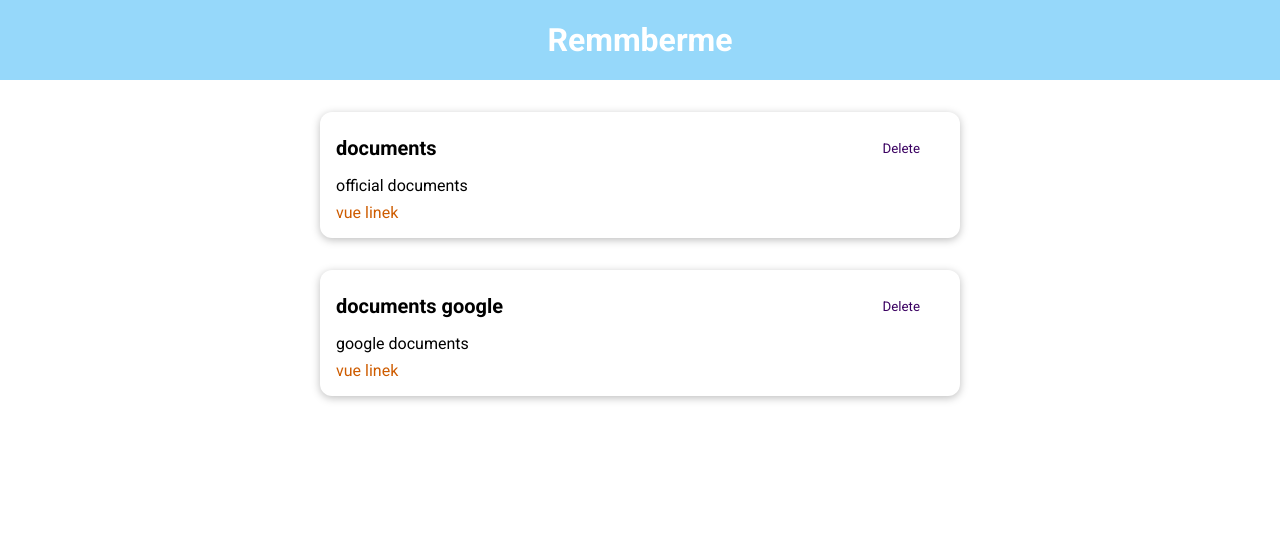
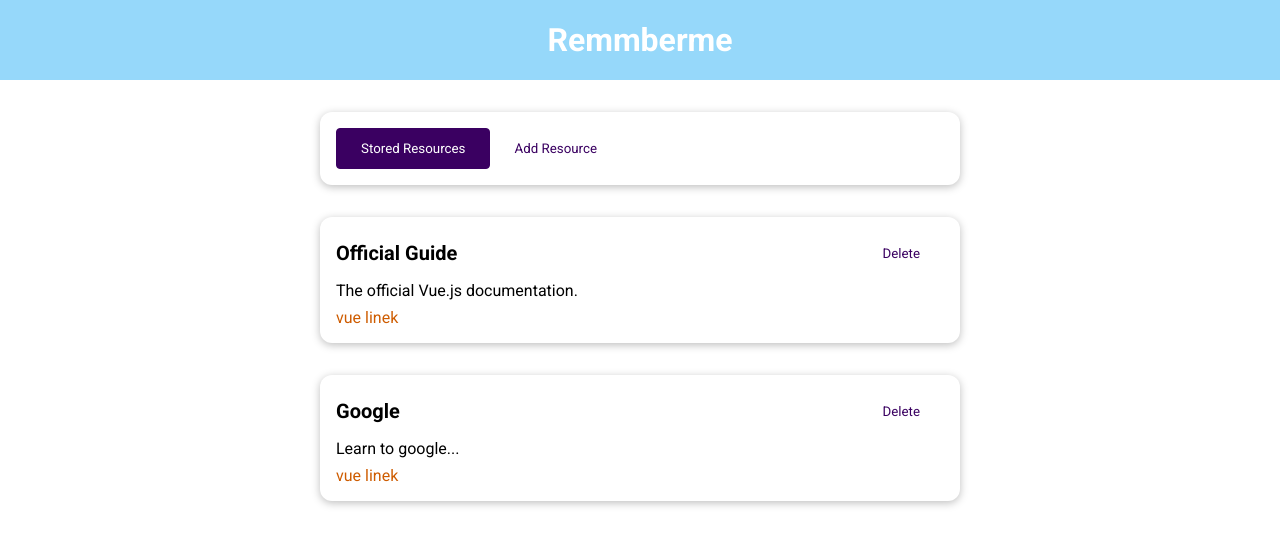
Before and after one commit to hossampy/Learning-Resources-app, a Vue app: page / in a window 1280 px wide. Shown: the top 546 px of the page. Built offline with nearby package versions, Linux system fonts and the light colour scheme.

Commit message:
add dynamic components and some styling

```diff
--- a/src/App.vue
+++ b/src/App.vue
@@ -1,37 +1,23 @@
 <template >
     <TheHeader :title="title1"> </TheHeader>
-    <storedRes :resources="savedresources">
-    </storedRes>
+    <TheRes ></TheRes>
 
-
-</template>
+    </template>
 
 <script>
-import storedRes from './components/learning-resource/storedRes.vue'
+
 import TheHeader from './components/layouts/TheHeader.vue'
+import TheRes from './components/learning-resource/TheResources.vue'
 
 export default {
     components:{
-        storedRes,
+        TheRes,
         TheHeader
     },
 data(){
     return{
         title1:'remmberme',
-        savedresources:[
-            {
-             id:'vuejs',
-             title:'documents',
-             description:'official documents',
-            link:'vuejs.org'
-            },
-            {
-             id: 'google',
-             title: 'documents google',
-            description: 'google documents',
-            link: 'google.com'
-            }
-        ]
+
     }
 }
 }
--- a/src/components/UI/BaseButton.vue
+++ b/src/components/UI/BaseButton.vue
@@ -20,6 +20,7 @@
     color: white;
     cursor: pointer;
     border-radius: 4px;
+
 }
 
 button:hover,
--- /dev/null
+++ b/src/components/learning-resource/AddResource.vue
@@ -0,0 +1,49 @@
+<template>
+  <base-card>
+    <form>
+      <div class="form-control">
+        <label for="title">Title</label>
+        <input id="title" name="title" type="text" />
+      </div>
+      <div class="form-control">
+        <label for="description">Description</label>
+        <textarea id="description" name="description" rows="3"></textarea>
+      </div>
+      <div class="form-control">
+        <label for="link">Link</label>
+        <input id="link" name="link" type="url" />
+      </div>
+      <div>
+        <base-button type="submit">Add Resource</base-button>
+      </div>
+    </form>
+  </base-card>
+</template>
+
+<style scoped>
+label {
+  font-weight: bold;
+  display: block;
+  margin-bottom: 0.5rem;
+}
+
+input,
+textarea {
+  display: block;
+  width: 100%;
+  font: inherit;
+  padding: 0.15rem;
+  border: 1px solid #ccc;
+}
+
+input:focus,
+textarea:focus {
+  outline: none;
+  border-color: #3a0061;
+  background-color: #f7ebff;
+}
+
+.form-control {
+  margin: 1rem 0;
+}
+</style>
--- a/src/components/learning-resource/LearnigResources.vue
+++ b/src/components/learning-resource/LearningResource.vue
@@ -17,10 +17,11 @@
 </template>
 
 <script>
-import BaseCard from '../UI/BaseCard.vue'
+
 export default {
-  components: { BaseCard },
-    props: ['title', 'description','link'] /* astana rahom yjoke men perent */
+
+    props: ['title', 'description','link'] /* astana rahom yjoke men perent */ ,
+
 
 }
 </script>
--- /dev/null
+++ b/src/components/learning-resource/StoredResources.vue
@@ -0,0 +1,36 @@
+<template>
+    <LearnigResources v-for="res in resources" :key="res.id" :title="res.title" :description="res.description"
+        :link="res.link"></LearnigResources>
+
+
+</template>
+
+<script>
+import LearnigResources from './LearningResource.vue'
+export default {
+    inject: [
+        'resources'
+    ],
+    components:{
+        LearnigResources
+    },
+    data(){
+        return{
+
+        }
+    },
+
+
+}
+</script>
+
+<style>
+ul {
+    list-style:none;
+    margin: 0;
+    padding: 0;
+    margin: auto;
+    max-width: 40rem;
+}
+
+</style>
--- /dev/null
+++ b/src/components/learning-resource/TheResources.vue
@@ -0,0 +1,57 @@
+<template>
+    <base-card>
+        <base-button @click="setSelectedTab('stored-resources')" :mode="storedResButtonMode">Stored
+            Resources</base-button>
+        <base-button @click="setSelectedTab('add-resource')" :mode="addResButtonMode">Add Resource</base-button>
+    </base-card>
+    <component :is="selectedTab"></component>
+</template>
+
+<script>
+import StoredResources from './StoredResources.vue';
+import AddResource from './AddResource.vue';
+
+export default {
+    components: {
+        StoredResources,
+        AddResource,
+    },
+    data() {
+        return {
+            selectedTab: 'stored-resources',
+            storedResources: [
+                {
+                    id: 'official-guide',
+                    title: 'Official Guide',
+                    description: 'The official Vue.js documentation.',
+                    link: 'https://vuejs.org',
+                },
+                {
+                    id: 'google',
+                    title: 'Google',
+                    description: 'Learn to google...',
+                    link: 'https://google.org',
+                },
+            ],
+        };
+    },
+    provide() {
+        return {
+            resources: this.storedResources,
+        };
+    },
+    computed: {
+        storedResButtonMode() {
+            return this.selectedTab === 'stored-resources' ? null : 'flat';
+        },
+        addResButtonMode() {
+            return this.selectedTab === 'add-resource' ? null : 'flat';
+        },
+    },
+    methods: {
+        setSelectedTab(tab) {
+            this.selectedTab = tab;
+        },
+    },
+};
+</script>
--- a/src/components/learning-resource/storedRes.vue
+++ /dev/null
@@ -1,30 +0,0 @@
-<template>
-    <LearnigResources v-for="resource in resources" :key="resource.id" :title="resource.title"
-        :description="resource.description" :link="resource.link"></LearnigResources>
-
-
-</template>
-
-<script>
-import LearnigResources from './LearnigResources.vue'
-export default {
-    props:[
-        'resources'
-    ],
-    components:{
-        LearnigResources
-    }
-
-}
-</script>
-
-<style>
-ul {
-    list-style:none;
-    margin: 0;
-    padding: 0;
-    margin: auto;
-    max-width: 40rem;
-}
-
-</style>
--- a/src/main.js
+++ b/src/main.js
@@ -1,4 +1,4 @@
-import { createApp } from 'vue';
+ import { createApp } from 'vue';
 import App from './App.vue';
 import BaseCard from './components/UI/BaseCard.vue';
 import BaseButton from'./components/UI/BaseButton.vue'
```
